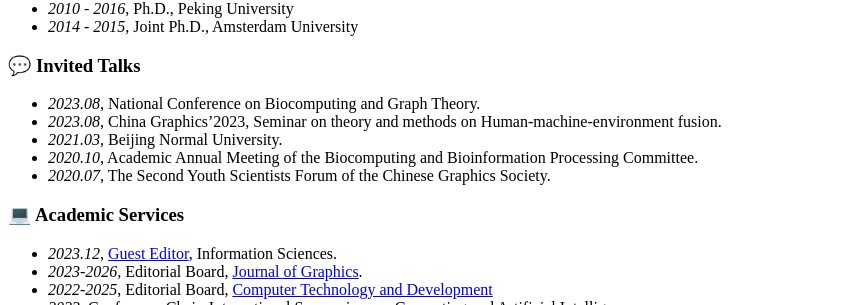
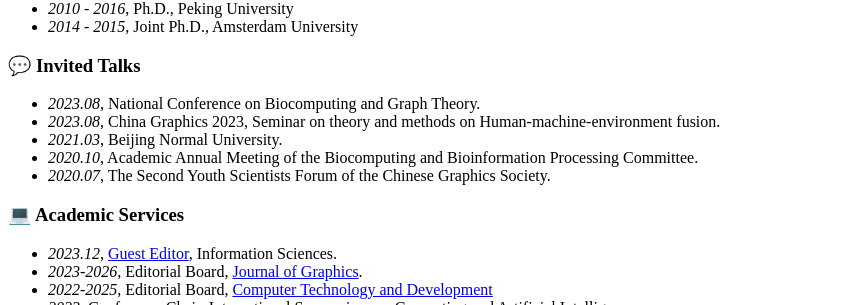
Before and after one commit to ChanjuanLiuPku/ChanjuanLiuPku.github.io, a Jekyll site: the page built from _pages/includes/others.md, in a window 1280 px wide. Shown: the part 443-748 px from the top of the page, without its empty margins (0-858 px from the left). Built offline with Jekyll 4.4.1, drawn with Linux system fonts in a browser that asks for light colours; our own code applies the rules of GitHub Pages for plain Markdown files.

```diff
--- a/_pages/includes/others.md
+++ b/_pages/includes/others.md
@@ -5,7 +5,7 @@
 
 # 💬 Invited Talks
 - *2023.08*, National Conference on Biocomputing and Graph Theory.
-- *2023.08*, China Graphics’2023, Seminar on theory and methods on Human-machine-environment fusion.
+- *2023.08*, China Graphics 2023, Seminar on theory and methods on Human-machine-environment fusion.
 - *2021.03*, Beijing Normal University.
 - *2020.10*, Academic Annual Meeting of the Biocomputing and Bioinformation Processing Committee.
 - *2020.07*, The Second Youth Scientists Forum of the Chinese Graphics Society.
```
